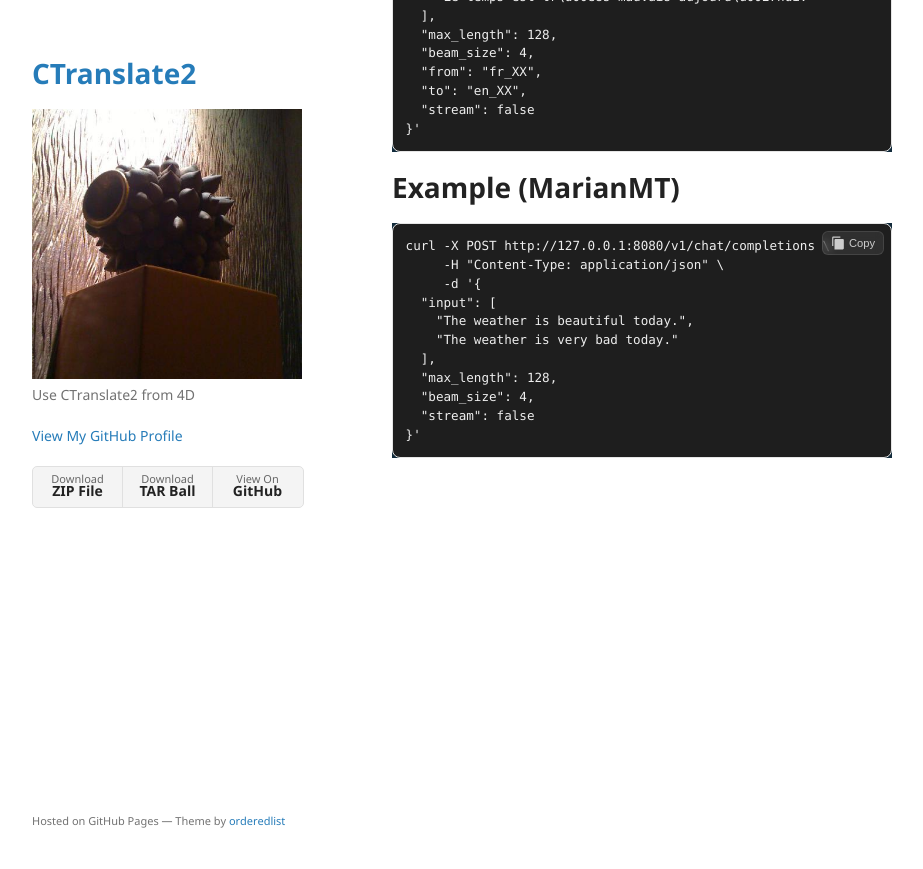
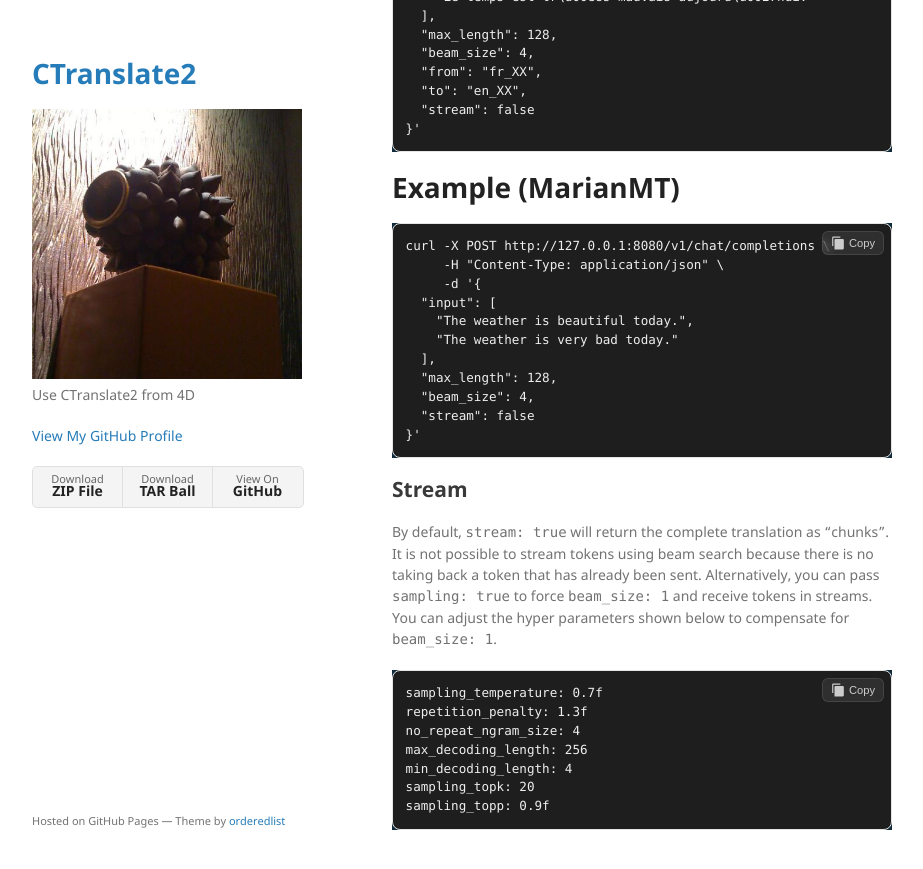
Before and after one commit to miyako/CTranslate2, a Jekyll site: the page built from translate.md, in a window 1280 px wide and 900 px high, scrolled down 2473 px. Shown: the top 869 px of the window, without its empty margins (178-1101 px from the left). Built offline with Jekyll 4.4.1, drawn with Linux system fonts in a browser that asks for light colours.

Commit message:
Update translate.md

````diff
--- a/translate.md
+++ b/translate.md
@@ -154,3 +154,17 @@ curl -X POST http://127.0.0.1:8080/v1/chat/completions \
   "stream": false
 }'
 ```
+
+## Stream
+
+By default, `stream: true` will return the complete translation as "chunks". It is not possible to stream tokens using beam search because there is no taking back a token that has already been sent. Alternatively, you can pass `sampling: true` to force `beam_size: 1` and receive tokens in streams. You can adjust the hyper parameters shown below to compensate for `beam_size: 1`.
+
+```
+sampling_temperature: 0.7f
+repetition_penalty: 1.3f
+no_repeat_ngram_size: 4
+max_decoding_length: 256
+min_decoding_length: 4
+sampling_topk: 20
+sampling_topp: 0.9f
+```
````
